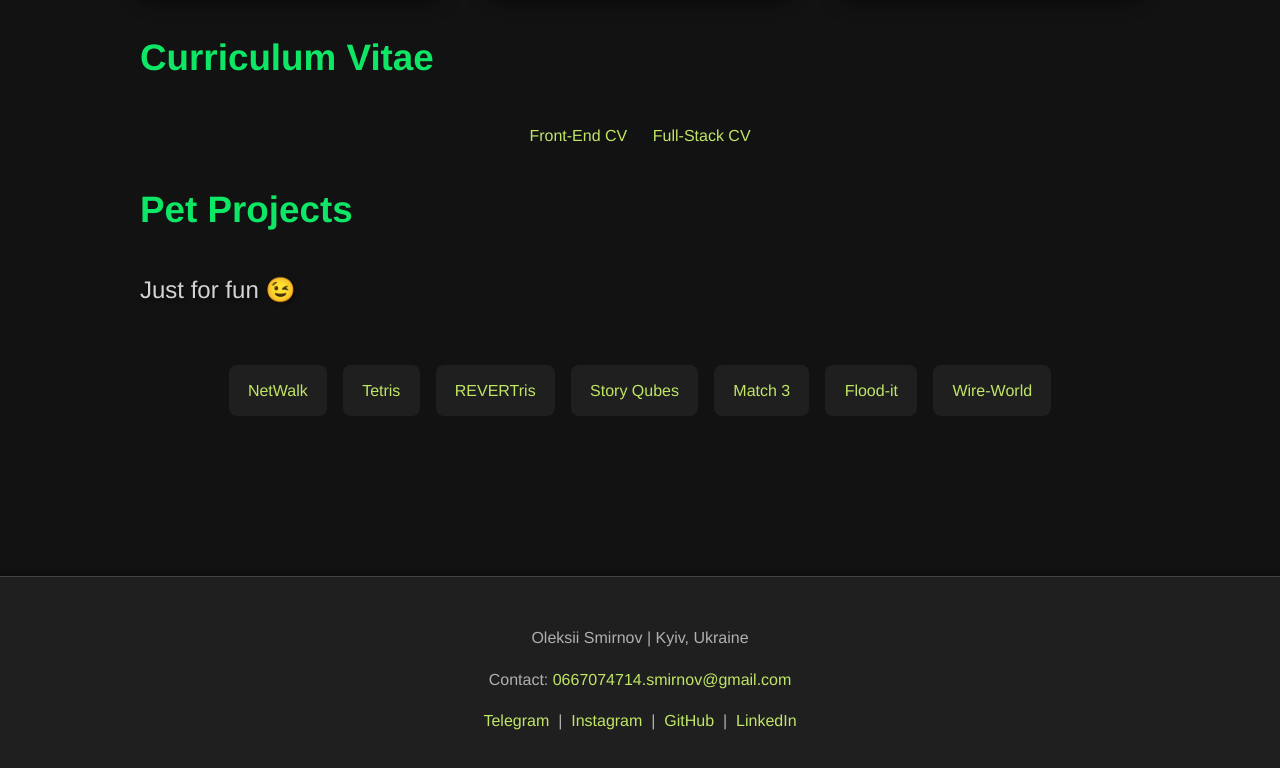
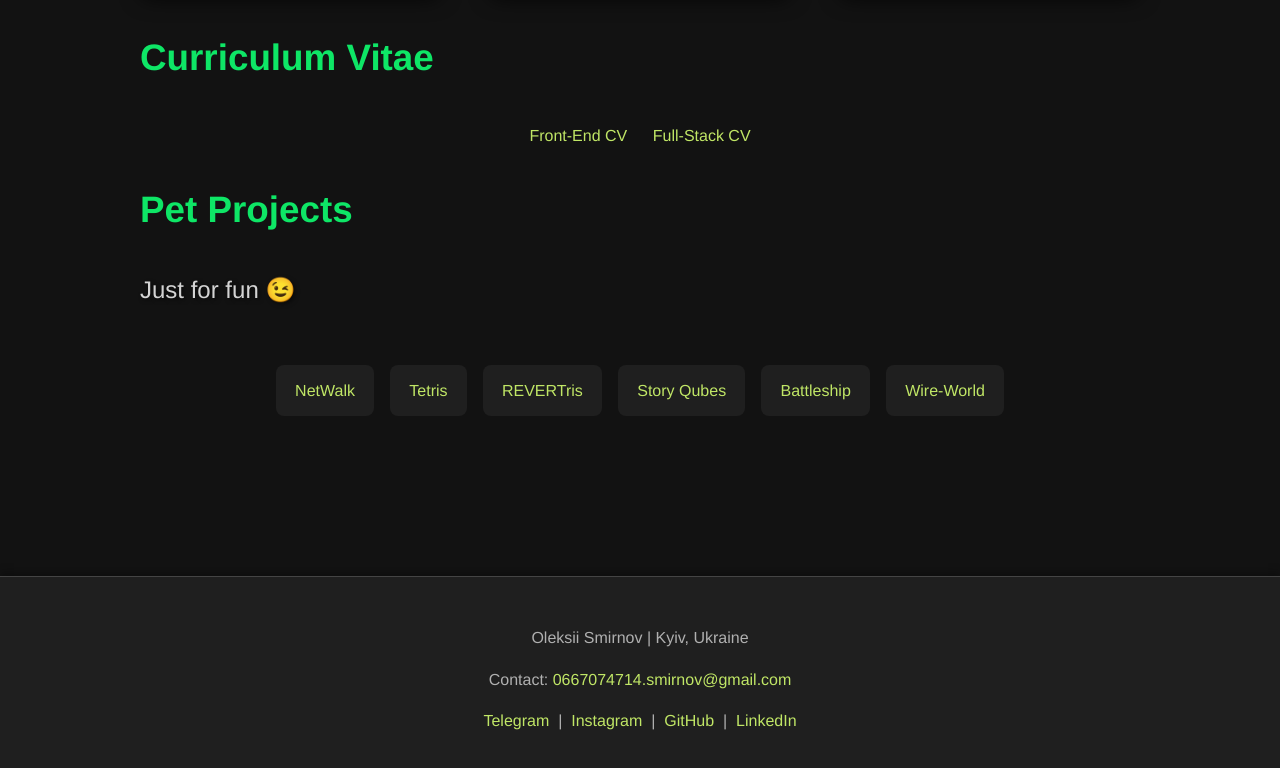
Before and after one commit to a13ks3y/a13ks3y.github.io, a website: page portfolio.html in a window 1280 px wide. Shown: the part 1247-2015 px from the top of the page. Drawn offline with Linux system fonts and the light colour scheme; a web font is replaced by a local one.

Commit message:
update links to petprojects in portfolio

```diff
--- a/portfolio.html
+++ b/portfolio.html
@@ -277,8 +277,9 @@
                 <a href="https://a13ks3y.github.io/tetris/" target="_blank" class="pet-project-link">Tetris</a>
                 <a href="https://a13ks3y.github.io/revertris/" target="_blank" class="pet-project-link">REVERTris</a>
                 <a href="https://a13ks3y.github.io/story-qubes.html" target="_blank" class="pet-project-link">Story Qubes</a>
-                <a href="https://a13ks3y.github.io/mtg/" target="_blank" class="pet-project-link">Match 3</a>
-                <a href="https://a13ks3y.github.io/flood-it/" target="_blank" class="pet-project-link">Flood-it</a>
+                <a href="https://a13ks3y.github.io/battleship/" target="_blank" class="pet-project-link">Battleship</a>
+                <!-- <a href="https://a13ks3y.github.io/mtg/" target="_blank" class="pet-project-link">Match 3</a> -->
+                <!-- <a href="https://a13ks3y.github.io/flood-it/" target="_blank" class="pet-project-link">Flood-it</a> -->
                 <a href="https://a13ks3y.github.io/wire-world/" target="_blank" class="pet-project-link">Wire-World</a>
             </div>
         </section>
```
